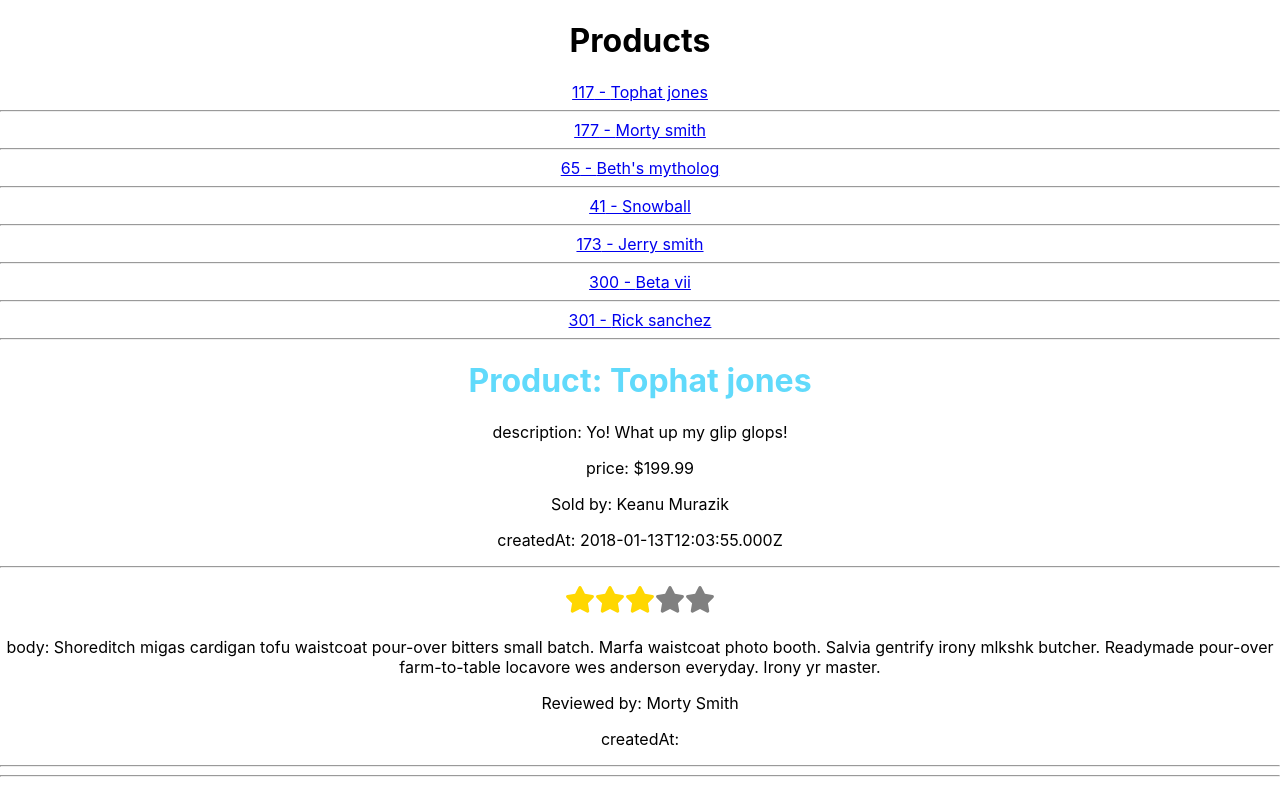
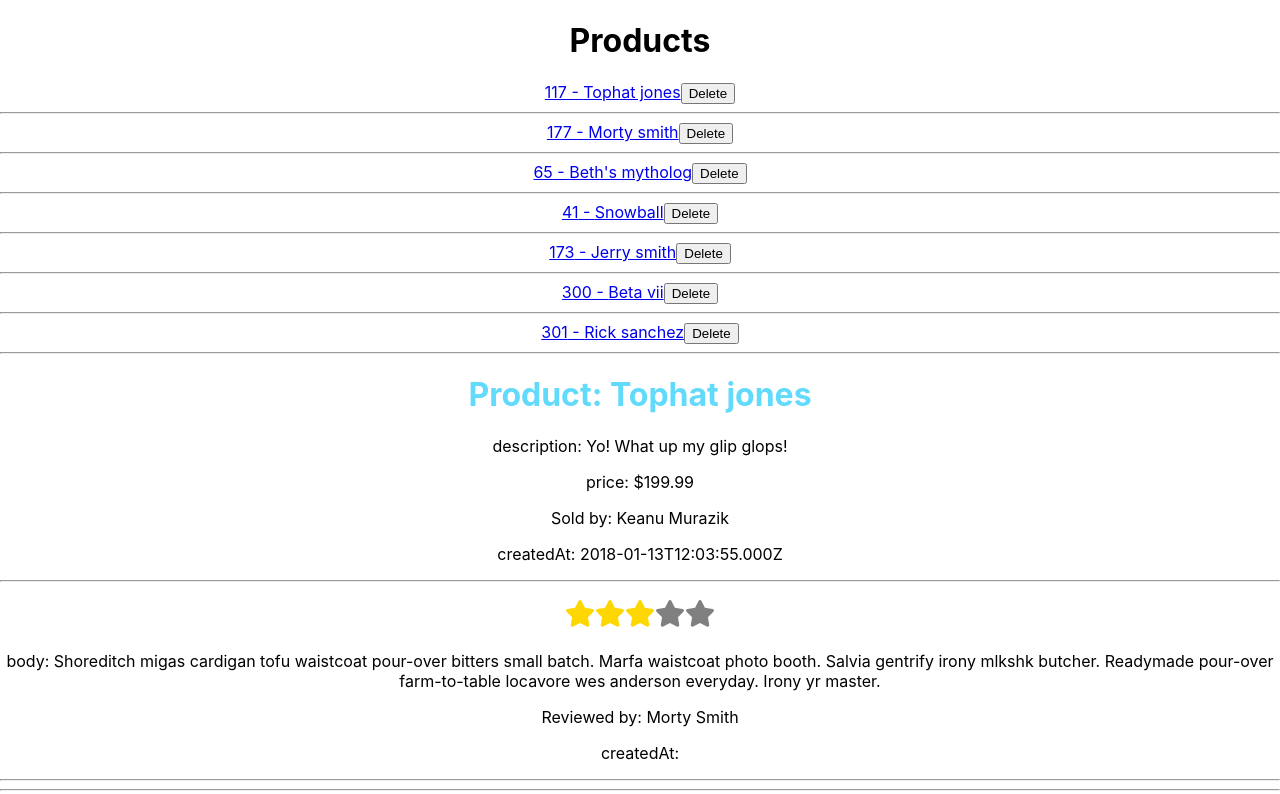
Before and after one commit to CodeCoreYVR/amazing_amazon_react_mar_2021, a React (Create React App) app: page / in a window 1280 px wide. Shown: the top 794 px of the page. Built offline with nearby package versions, Linux system fonts and the light colour scheme.

Commit message:
[Lab] Delete product from Index

```diff
--- a/src/components/ProductIndexPage.js
+++ b/src/components/ProductIndexPage.js
@@ -5,6 +5,15 @@ class ProductIndexPage extends Component {
     constructor(props) {
         super(props);
         this.state = { products : productsData }
+    }
+
+    deleteProduct(id){
+        this.setState((state) => {
+          return {
+            products: state.products.filter(p => p.id !== id)
+          }
+        }
+        )
     }
 
     render(){
@@ -20,6 +29,7 @@ class ProductIndexPage extends Component {
               {this.state.products.map(({ id, title }) => (
                 <li key={id}>
                   <a href="#">{id} - {title}</a>
+                  <button onClick={() => this.deleteProduct(id)}>Delete</button>
                   <hr/>
                 </li>
               ))}
```
Also changed, not shown: src/data/product.js (line endings or trailing spaces), src/data/productsData.js (line endings or trailing spaces).
